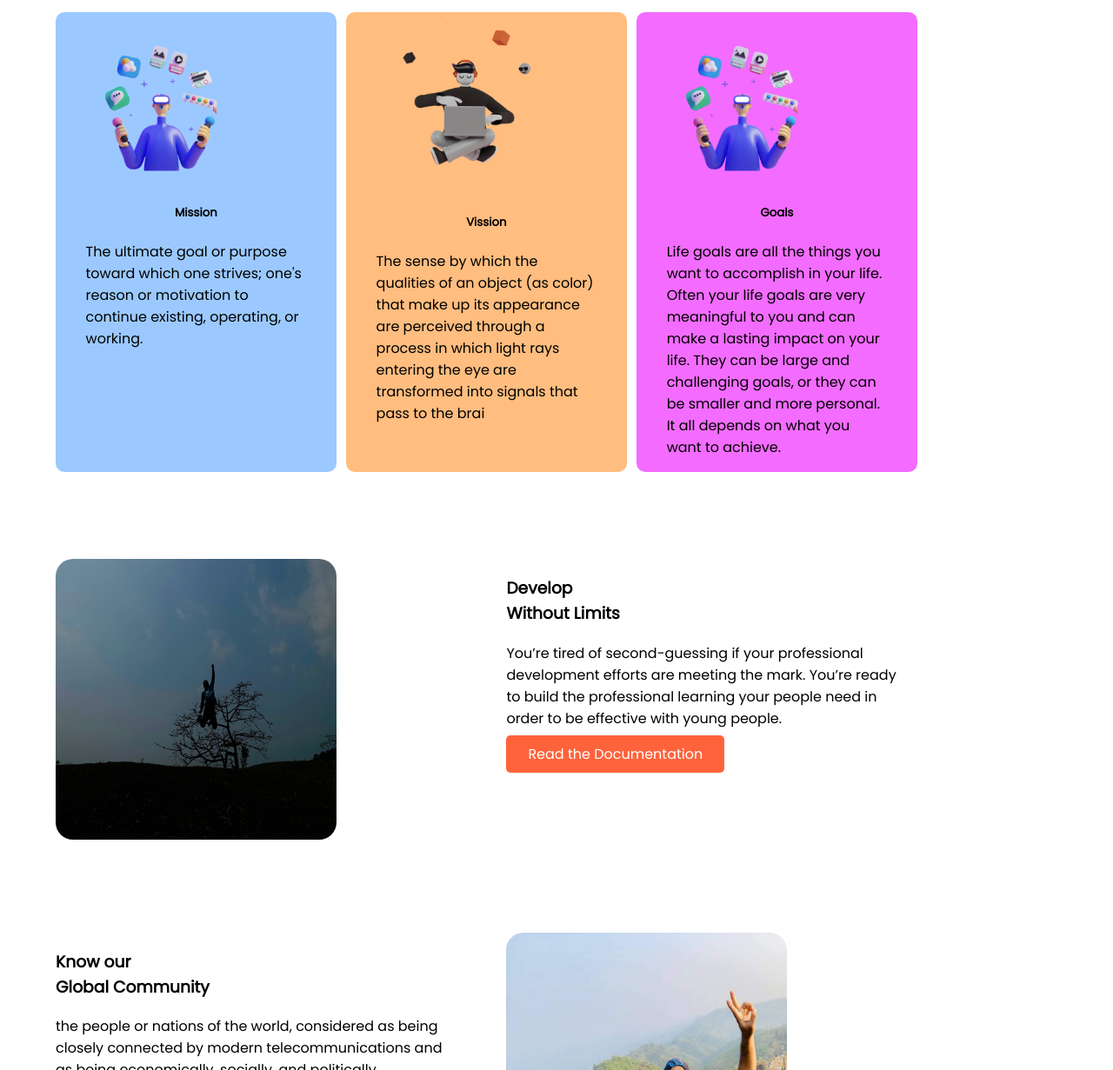
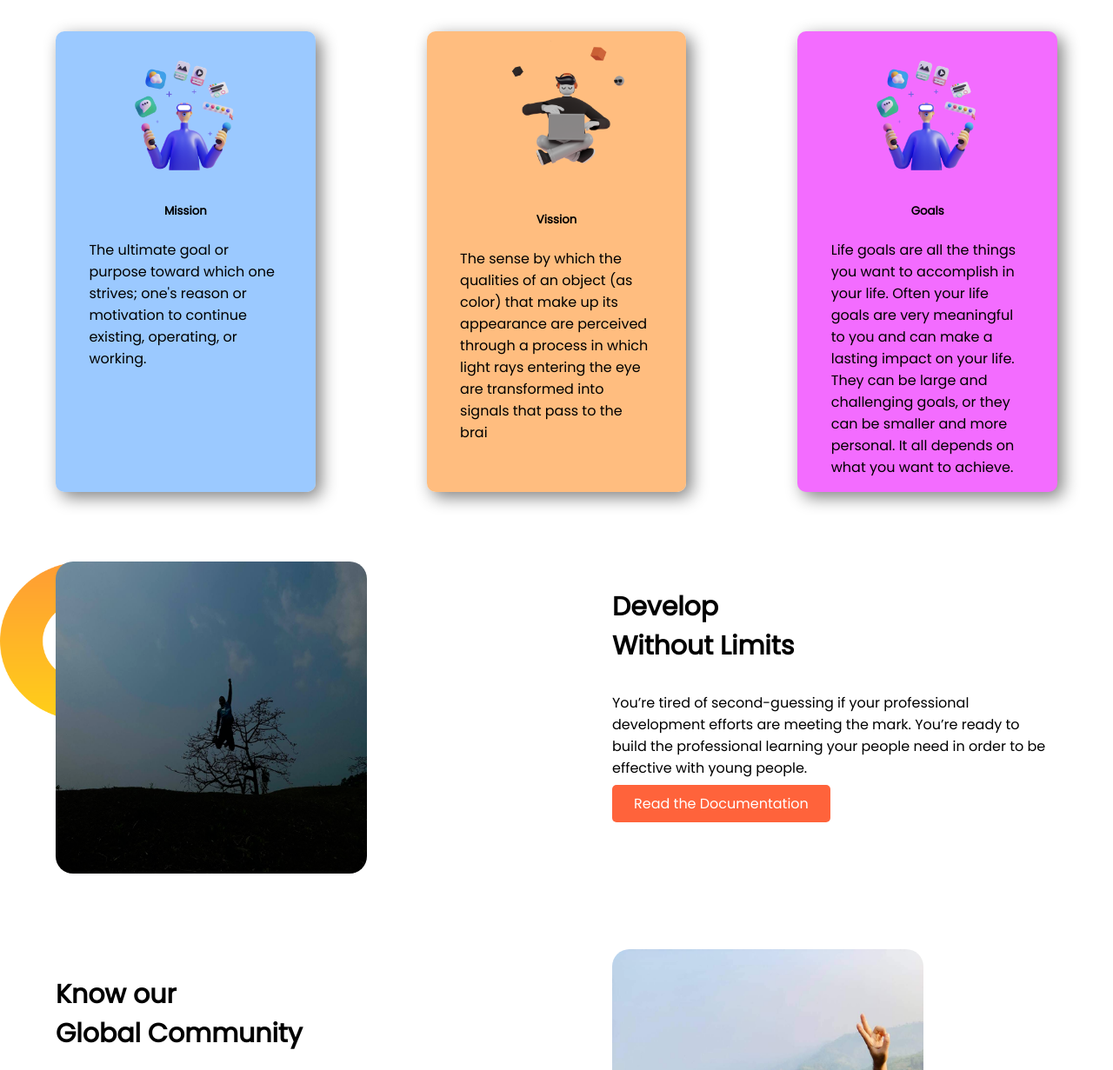
Before and after one commit to arfat-beep/mission-2022, a plain HTML site: page index.html in a window 1280 px wide. Shown: the part 586-1817 px from the top of the page at 87% size. Drawn offline with Linux system fonts and the light colour scheme.

Commit message:
This is final assign submission

```diff
--- a/index.html
+++ b/index.html
@@ -14,7 +14,7 @@
     <title>Mission 2022</title>
   </head>
   <body>
-    <section class="flexible-container">
+    <section style="padding-top: 50px" class="flexible-container">
       <div class="half-section">
         <h1 class="hero-hedding">
           Stay Focused on <br />
@@ -66,7 +66,7 @@
         </div>
       </div>
     </section>
-    <section class="flexible-container">
+    <section class="flexible-container" id="develop-limit">
       <div class="half-section">
         <img src="./img/photo_2021-03-06_20-24-57.png" alt="" />
       </div>
--- a/style.css
+++ b/style.css
@@ -5,7 +5,7 @@ body {
   font-family: "Poppins", sans-serif;
 }
 section {
-  margin-bottom: 100px;
+  margin-bottom: 80px;
 }
 h1 {
   font-family: "Merriweather", serif;
@@ -14,18 +14,22 @@ h1 {
 h2 {
   font-size: 40px;
   text-align: center;
+  margin-bottom: 50px;
 }
 h5 {
   text-align: center;
 }
+h3 {
+  font-size: 30px;
+}
 .flexible-container {
-  width: 90%;
-  margin-left: 5%;
+  width: 100%;
+  /* margin-left: 5%; */
   display: flex;
 }
 .half-section {
   width: 40%;
-  margin-right: 5%;
+  margin: 0 5%;
 }
 .half-section img {
   width: 70%;
@@ -50,14 +54,20 @@ a {
 }
 .one-third {
   width: 22%;
-  margin-right: 1%;
+  margin: 0 5%;
   border-radius: 10px;
   padding: 0 3%;
+  box-shadow: 6px 6px 19px grey;
 }
 .one-third img {
+  margin-left: 15%;
   width: 80%;
 }
-
+#develop-limit {
+  background-image: url(./img/dream-bg.png);
+  background-repeat: no-repeat;
+  background-size: 6% 50%;
+}
 .one-fouth img {
   border-radius: 50%;
   width: 100%;
@@ -75,7 +85,8 @@ a {
   width: 24%;
   padding: 0 4%;
   border-radius: 5px;
-  margin-right: 1.5%;
+  margin: 0 1.5%;
+  box-shadow: 6px 6px 19px grey;
 }
 footer {
   background-color: #000;
```
Also changed, not shown: img/dream-bg.png (added), img/exp-bg.png (added), img/top-banner.png (added).
